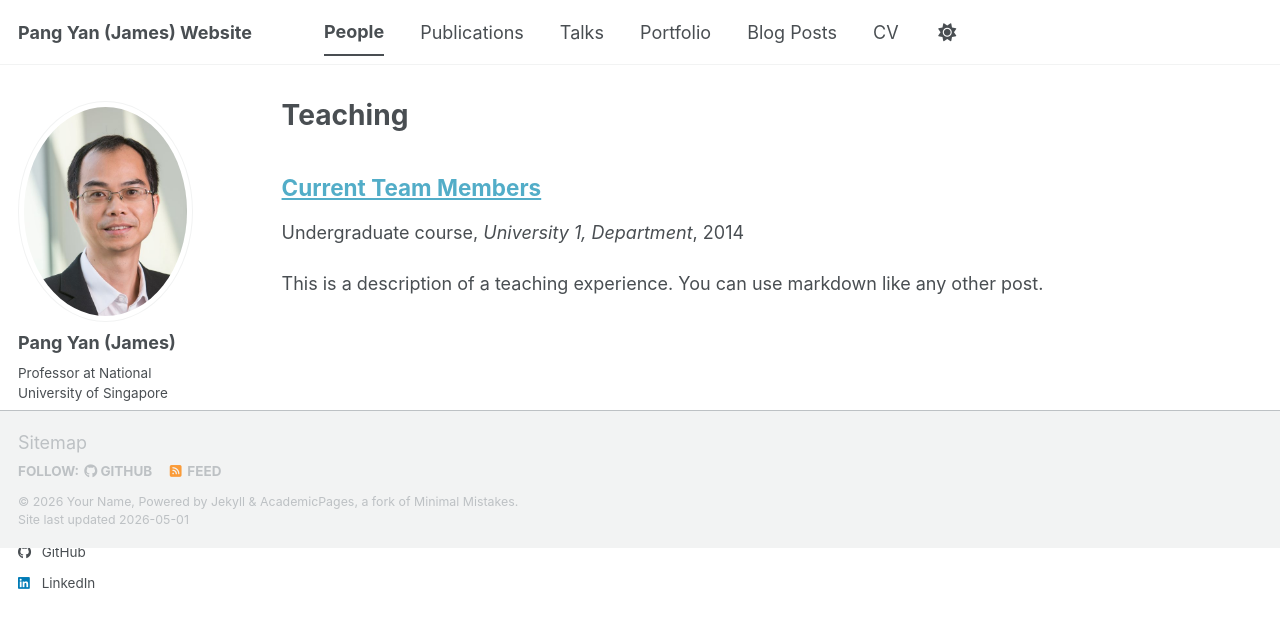
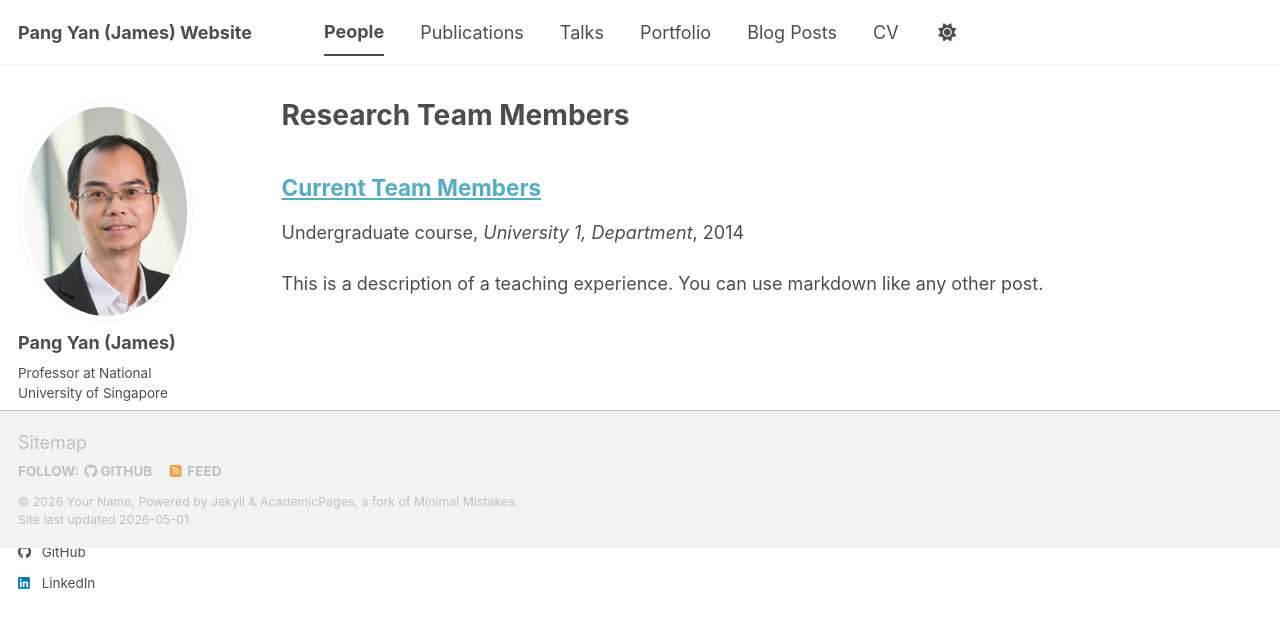
Before and after one commit to jamespangyan/jamespangyan.github.io, a Jekyll site: the page built from _pages/teaching.html, in a window 1280 px wide. Shown: the top 628 px of the page. Built offline with Jekyll 4.4.1, drawn with Linux system fonts in a browser that asks for light colours; some web fonts are replaced; a script bundle is joined from its source files by our own code; library files that are not in the unit come from our copies.

Commit message:
Update teaching.html

```diff
--- a/_pages/teaching.html
+++ b/_pages/teaching.html
@@ -1,6 +1,6 @@
 ---
 layout: archive
-title: "Teaching"
+title: "Research Team Members"
 permalink: /teaching/
 author_profile: true
 ---
```
